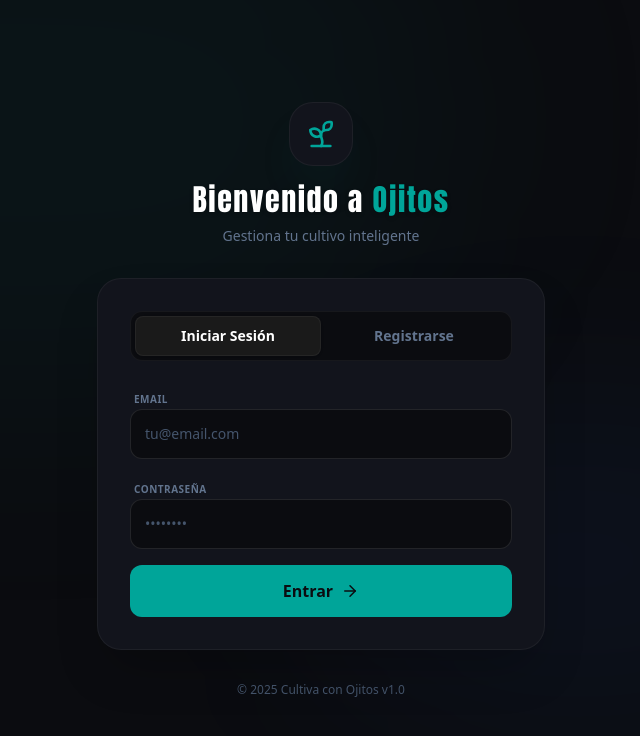
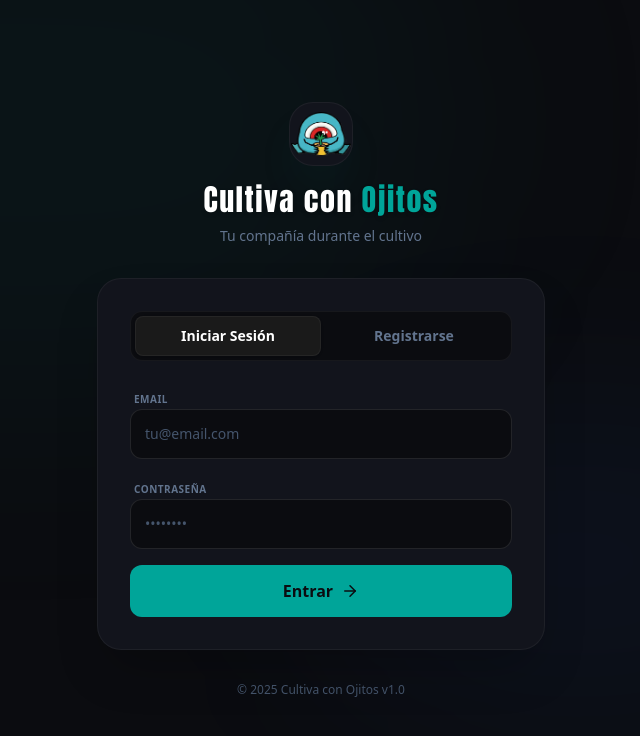
Before and after one commit to nicolizaso/cultiva-con-or, a Next.js app: page /login in a window 1280 px wide. Shown: the top 736 px of the page, without its empty margins (319-959 px from the left). Built offline with nearby package versions, Linux system fonts and the light colour scheme.

Commit message:
icono de login

```diff
--- a/app/login/page.tsx
+++ b/app/login/page.tsx
@@ -4,7 +4,7 @@ import { useState } from "react";
 import { useRouter } from "next/navigation";
 import Image from "next/image";
 import { login, signup } from "./actions";
-import { Sprout, ArrowRight, Loader2 } from "lucide-react";
+import { ArrowRight, Loader2 } from "lucide-react";
 
 export default function LoginPage() {
   const router = useRouter();
@@ -61,12 +61,18 @@ export default function LoginPage() {
         <div className="text-center mb-8 animate-in fade-in slide-in-from-bottom-4 duration-700">
           <div className="inline-flex items-center justify-center w-16 h-16 rounded-3xl bg-[#12141C] border border-white/5 mb-4 shadow-2xl shadow-brand-primary/10">
             {/* Si tienes el logo usa Image, si no el icono */}
-             <Sprout className="text-brand-primary w-8 h-8" />
+            <Image
+            src="/logo-login.png"  // El nombre de tu archivo en public
+            alt="Logo Ojitos"
+            width={72}             // Ancho visual
+            height={72}            // Alto visual
+            className="w-15 h-15 object-contain" // Ajustamos a w-10 (40px) para dejar un poco de aire alrededor
+          />
           </div>
           <h1 className="text-3xl font-title font-light text-white mb-2">
-            Bienvenido a <span className="text-brand-primary font-bold">Ojitos</span>
+            Cultiva con <span className="text-brand-primary font-bold">Ojitos</span>
           </h1>
-          <p className="text-slate-500 text-sm">Gestiona tu cultivo inteligente</p>
+          <p className="text-slate-500 text-sm">Tu compañía durante el cultivo</p>
         </div>
 
         {/* Tarjeta Bento Login */}
```
Also changed, not shown: public/logo-login.png (added).
